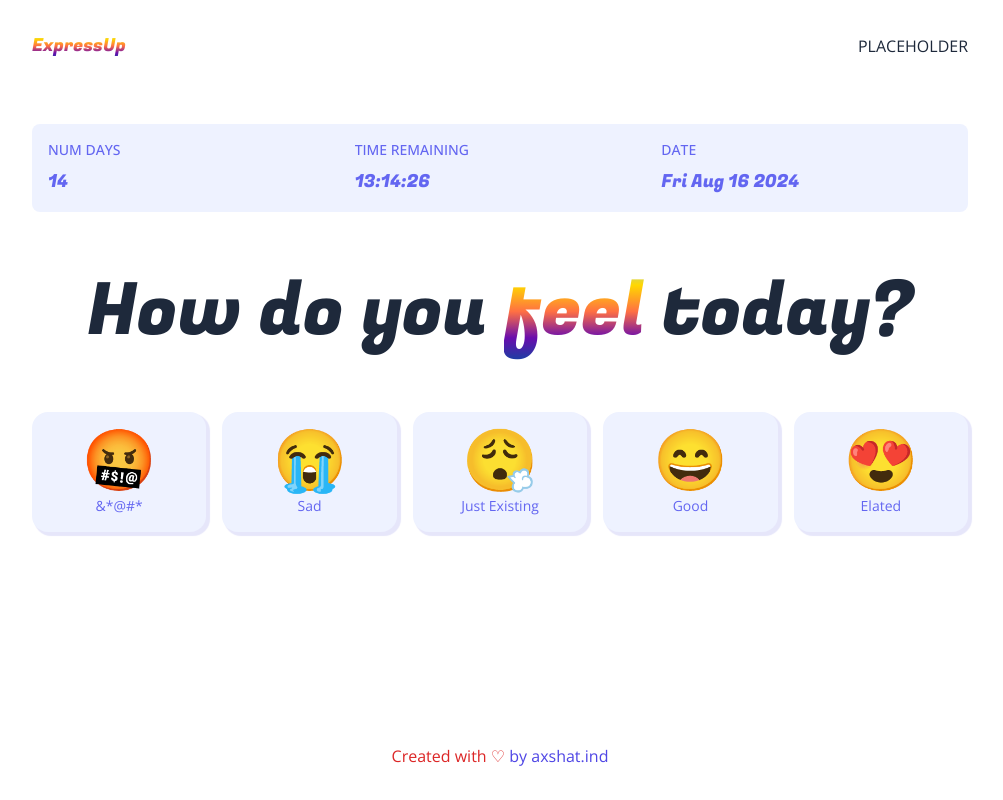
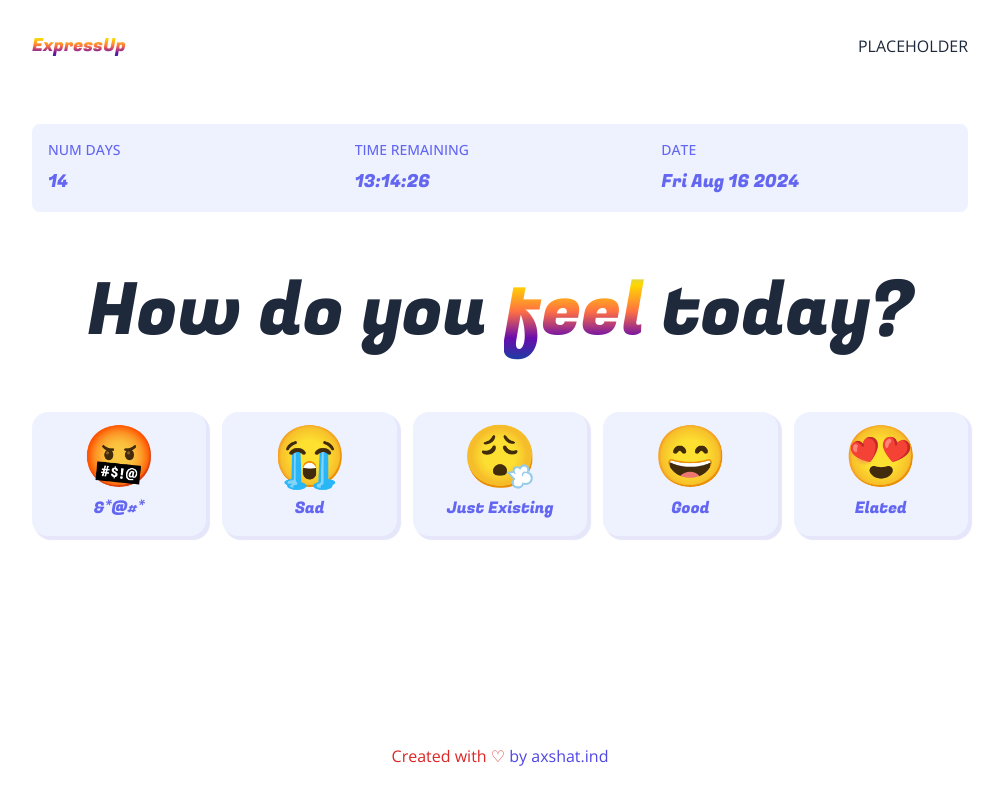
Before and after one commit to axshatInd/expressup, a Next.js app: page /dashboard in a window 1280 px wide. Shown: the whole page, without its empty margins (140-1143 px from the left). Built offline with nearby package versions, Linux system fonts and the light colour scheme.

Commit message:
Fugaz implement

```diff
--- a/components/Dashboard.js
+++ b/components/Dashboard.js
@@ -1,6 +1,7 @@
 import { Fugaz_One } from 'next/font/google';
-import React from 'react'
-const fugaz = Fugaz_One({ subsets: ["latin"],weight: ['400'] });
+import React from 'react';
+
+const fugaz = Fugaz_One({ subsets: ["latin"], weight: ['400'] });
 
 export default function Dashboard() {
   const statuses = {
@@ -10,14 +11,12 @@ export default function Dashboard() {
   }
 
   const moods = {
-    '&*@#*' : '🤬',
-    'Sad' : '😭',
-    'Just Existing' : '😮‍💨',
-    'Good' : '😄',
-    'Elated' : '😍',
+    '&*@#*': '🤬',
+    'Sad': '😭',
+    'Just Existing': '😮‍💨',
+    'Good': '😄',
+    'Elated': '😍',
   }
-
-
 
   return (
     <div className='flex flex-col flex-1 gap-8 sm:gap-12 md:gap-16'>
@@ -25,26 +24,31 @@ export default function Dashboard() {
         {Object.keys(statuses).map((status, statusIndex) => {
           return (
             <div key={statusIndex} className='flex flex-col gap-1 sm:gap-2'>
-              <p className='font-medium uppercase text-xs sm:text-sm truncate '>{status.replaceAll('_', ' ')}</p>
+              <p className='font-medium uppercase text-xs sm:text-sm truncate'>{status.replaceAll('_', ' ')}</p>
               <p className={'text-base sm:text-lg ' + fugaz.className}>{statuses[status]}</p>
             </div>
           )
         })}
       </div>
+
       <h4 className={'text-5xl sm:text-6xl md:text-7xl text-center ' + fugaz.className}>
         How do you <span className='textGradient'>feel</span> today?
       </h4>
-      <div className='flex items-stretch flex-wrap gap-4 '>
-          {Object.keys(moods).map((mood, moodIndex) => {
-            return (
-              <button className={'p-4 px-5 rounded-2xl purpleShadow duration-200 bg-indigo-50 hover:bg-[lavender] text-center flex flex-col items-center gap-2 flex-1'} key={moodIndex}>
-                <p className='text-4xl sm:text-5xl md:text-6xl'>{moods [mood]}</p>
-                <p className={'text-indigo-500 text-xs sm:text-sm md:text-base' + fugaz.className}>{mood}</p>
-              </button>
-            )
-          })}
+
+      <div className='flex items-stretch flex-wrap gap-4'>
+        {Object.keys(moods).map((mood, moodIndex) => {
+          return (
+            <button
+              className={'p-4 px-5 rounded-2xl purpleShadow duration-200 bg-indigo-50 hover:bg-[lavender] text-center flex flex-col items-center gap-2 flex-1'}
+              key={moodIndex}>
+              {/* Apply Fugaz font to the mood emoji */}
+              <p className={'text-4xl sm:text-5xl md:text-6xl ' + fugaz.className}>{moods[mood]}</p>
+              {/* Apply Fugaz font to the mood text */}
+              <p className={'text-indigo-500 text-xs sm:text-sm md:text-base ' + fugaz.className}>{mood}</p>
+            </button>
+          )
+        })}
       </div>
-
     </div>
   )
 }
```
